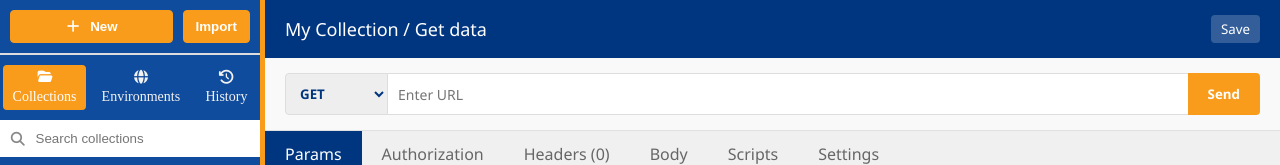
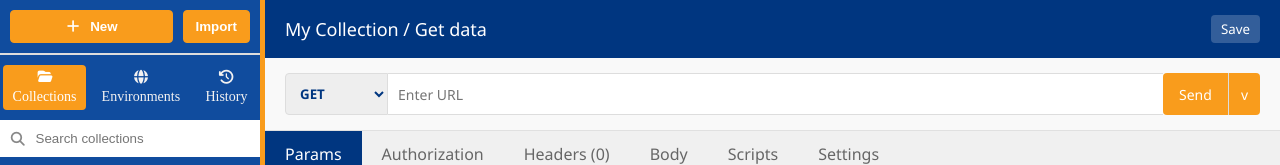
Before and after one commit to bieldb/residencia, an Angular app: page / in a window 1280 px wide. Shown: the top 165 px of the page. Built offline with nearby package versions, Linux system fonts and the light colour scheme.

Commit message:
mudança no botão "Send"

```diff
--- a/src/app/components/request-config/request-config.css
+++ b/src/app/components/request-config/request-config.css
@@ -365,3 +365,71 @@
     cursor: pointer;
     font-size: 12px;
 }
+.send-group {
+  position: relative;
+  display: inline-flex;
+}
+
+.send-button,
+.dropdown-toggle {
+  padding: 8px 14px;
+  border: none;
+  cursor: pointer;
+  font-size: 14px;
+}
+
+.send-button {
+  background-color: #F99C1C;
+  color: white;
+  border: none;
+  border-right: 1px solid #ddd; /* linha que divide send e v */
+  border-radius: 4px 0 0 4px;
+  padding: 8px 16px;
+  font-weight: 500;
+
+}
+
+.dropdown-toggle {
+  background-color: #F99C1C;
+  color: white;
+  border: none;
+  border-radius: 0 4px 4px 0;
+  padding: 8px 12px;
+}
+
+.dropdown-toggle:hover,
+.send-button:hover {
+  background-color: #F99C1C;
+}
+
+
+.dropdown-menu {
+  position: absolute;
+  top: 100%;
+  right: 0;
+  background: #222;
+  border-radius: 4px;
+  min-width: 160px;
+  z-index: 10;
+}
+
+.dropdown-menu button {
+  background: none;
+  border: none;
+  color: white;
+  padding: 10px;
+  width: 100%;
+  text-align: left;
+  cursor: pointer;
+}
+
+.dropdown-menu button:hover {
+  background: #333;
+}
+
+.cancel-button {
+  background-color: #6c757d !important;
+  color: white !important;
+  border-radius: 4px !important; /* arredonda todos os cantos */
+  border-right: none !important; /* remove a linha divisória */
+}
--- a/src/app/components/request-config/request-config.html
+++ b/src/app/components/request-config/request-config.html
@@ -10,7 +10,22 @@
     <option>OPTIONS</option>
   </select>
   <input type="text" class="url-input" placeholder="Enter URL"
-         [(ngModel)]="requestUrl"
-         (ngModelChange)="requestUrlChange.emit($event)">
-  <button class="send-button" (click)="onSend()">Send</button>
+       [(ngModel)]="requestUrl"
+       (ngModelChange)="requestUrlChange.emit($event)">
+
+<div class="send-group">
+  <button class="send-button"
+          [ngClass]="{ 'cancel-button': isSending }"
+          (click)="onSendClick()">
+    {{ isSending ? 'Cancel' : 'Send' }}
+  </button>
+
+  <button *ngIf="!isSending"
+          class="dropdown-toggle"
+          (click)="toggleDropdown()">v</button>
+
+  <div class="dropdown-menu" *ngIf="dropdownOpen">
+    <button (click)="onSendAndDownload()">Send and Download</button>
+  </div>
 </div>
+</div>
--- a/src/app/components/request-config/request-config.ts
+++ b/src/app/components/request-config/request-config.ts
@@ -17,7 +17,27 @@ export class RequestConfigComponent {
   @Output() requestUrlChange = new EventEmitter<string>();
   @Output() send = new EventEmitter<void>();
 
-  onSend() {
-    this.send.emit();
+  isSending = false;
+dropdownOpen = false;
+
+toggleDropdown() {
+  this.dropdownOpen = !this.dropdownOpen;
+}
+
+onSendClick() {
+  if (!this.isSending) {
+    this.isSending = true;
+    // simula envio e depois volta
+    setTimeout(() => this.isSending = false, 1000); //tempo que o 'cancel' aparece
+  } else {
+    // se já está enviando, clicou em Cancel
+    this.isSending = false;
   }
 }
+
+onSendAndDownload() {
+  this.dropdownOpen = false;
+  console.log("Send and Download acionado!");
+}
+
+}
```
Also changed, not shown: 1 other file (tests, documents, lock files or other folders).
